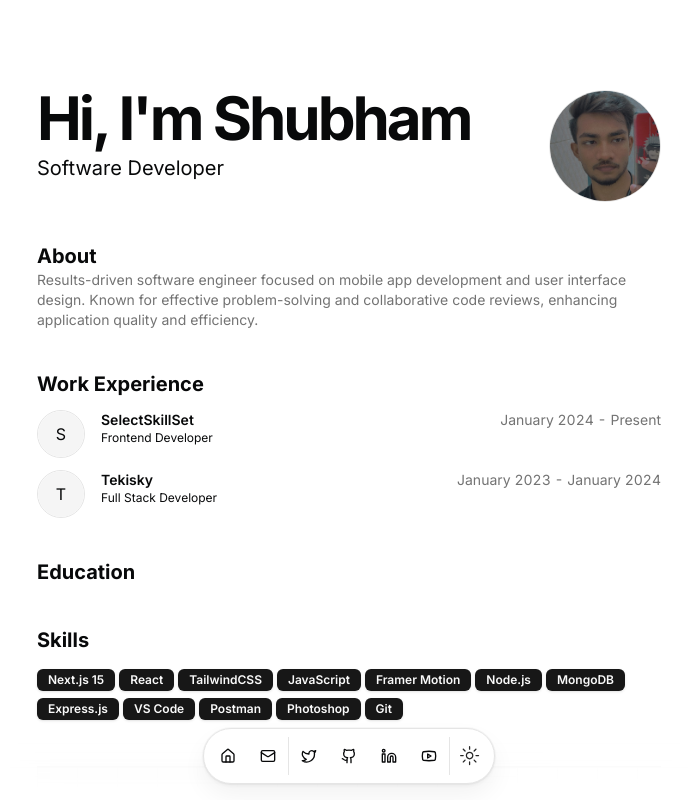
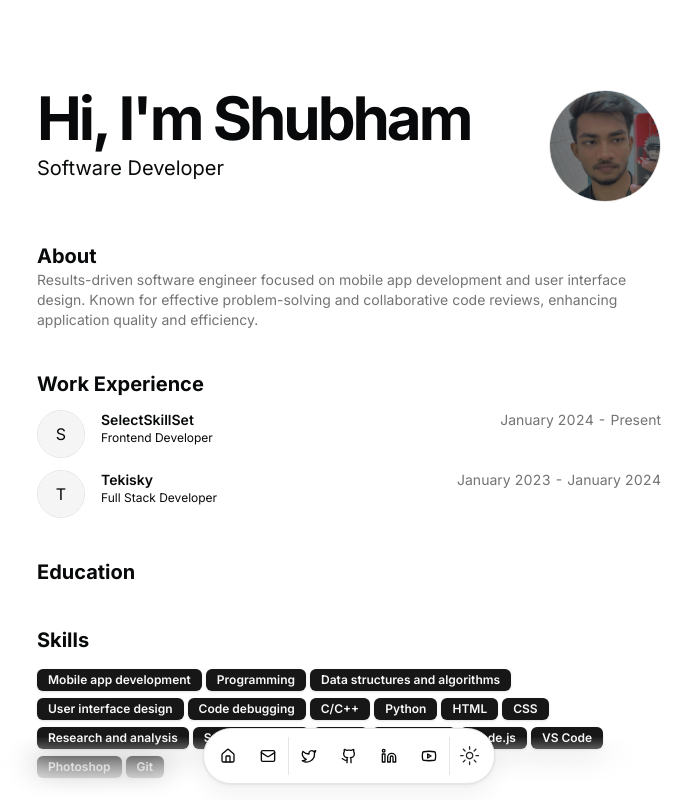
Before and after one commit to shubh152205/Portfolio, a Next.js app: page /portfolio/ in a window 1280 px wide. Shown: the top 800 px of the page, without its empty margins (291-983 px from the left). Built offline with nearby package versions, Linux system fonts and the light colour scheme.

Commit message:
Update skills and contact information

```diff
--- a/src/constants/portfolio.ts
+++ b/src/constants/portfolio.ts
@@ -107,22 +107,27 @@ export const AUTHOR: Author = {
   location: "India",
   // All skills from portfolio-8: Frontend (5) + Backend (3) + Tools (4) = 12 skills
   skills: [
-    "Next.js 15",
+    "Mobile app development",
+    "Programming",
+    "Data structures and algorithms",
+    "User interface design",
+    "Code debugging",
+    "C/C++",
+    "Python",
+    "HTML",
+    "CSS",
+    "Research and analysis",
+    "Software design",
     "React",
-    "TailwindCSS",
     "JavaScript",
-    "Framer Motion",
     "Node.js",
-    "MongoDB",
-    "Express.js",
     "VS Code",
-    "Postman",
     "Photoshop",
     "Git",
   ],
   social: {
-    github: "https://github.com/shubhamsharma",
-    email: "dev.shubham@gmail.com",
+    github: "https://github.com/shubh152205/",
+    email: "shubham8423286406@gmail.com",
   },
 };
 
```
